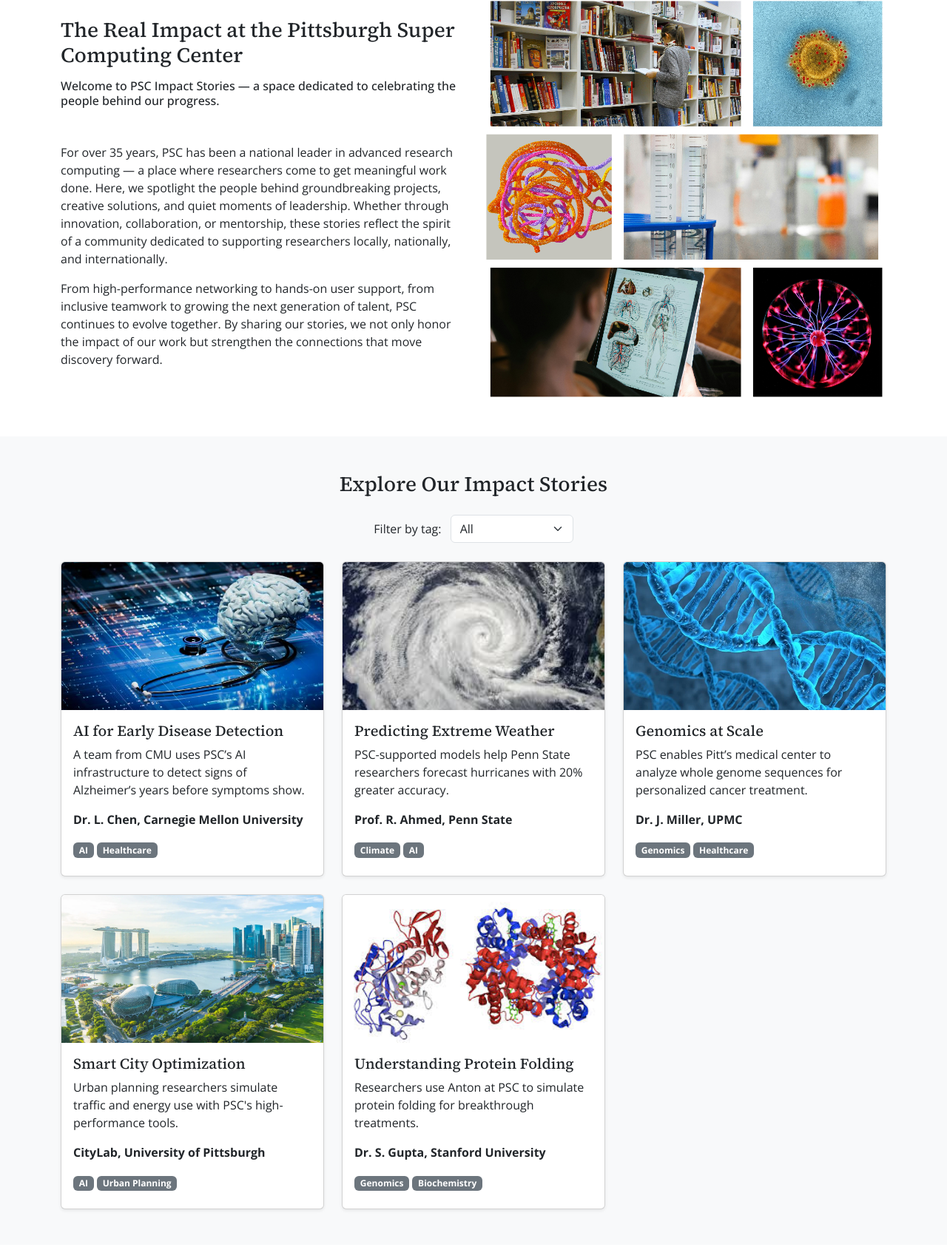
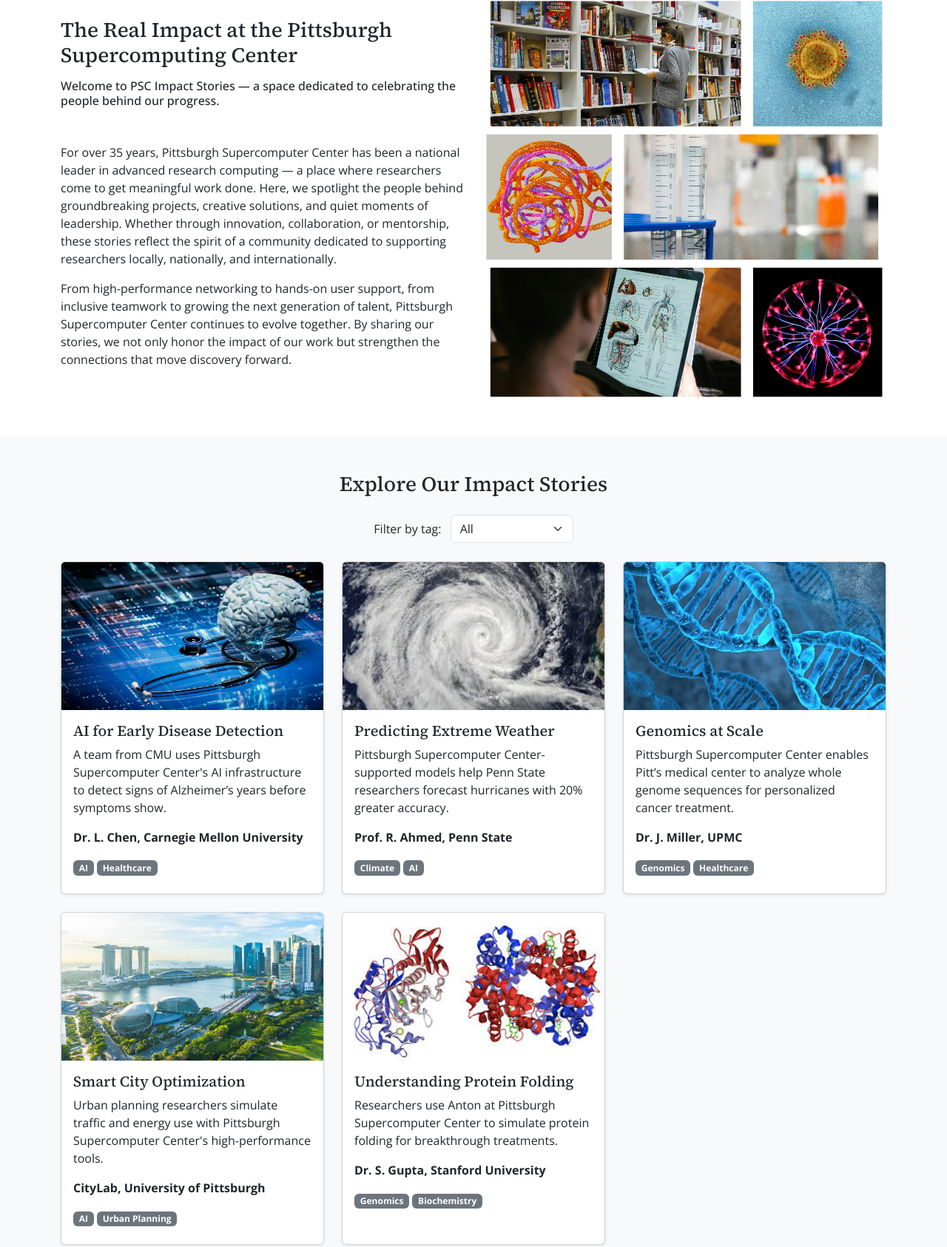
Before and after one commit to evafrank7/PSC, a website: page public/index.html in a window 1280 px wide. Shown: the part 415-2101 px from the top of the page at 74% size. Drawn offline with nearby package versions, Linux system fonts and the light colour scheme.

Commit message:
Fixing PSC to Pittsburgh Supercomputer Center

```diff
--- a/public/data/data.json
+++ b/public/data/data.json
@@ -1,7 +1,7 @@
 [
   {
     "title": "AI for Early Disease Detection",
-    "description": "A team from CMU uses PSC’s AI infrastructure to detect signs of Alzheimer’s years before symptoms show.",
+    "description": "A team from CMU uses Pittsburgh Supercomputer Center's AI infrastructure to detect signs of Alzheimer’s years before symptoms show.",
     "researcher": "Dr. L. Chen, Carnegie Mellon University",
     "story": "Lorem ipsum dolor sit amet, consectetur adipiscing elit. Sed euismod, nibh sed laoreet sagittis, elit velit tincidunt urna, ac dignissim metus erat ut odio. Integer suscipit, metus vel malesuada tincidunt, libero justo fermentum lorem, sed tincidunt velit dolor non sapien. Curabitur ac risus ac nisl tempus hendrerit. Morbi at purus eu ante vestibulum pulvinar in nec magna. Pellentesque in erat quis elit dignissim tincidunt. Donec lobortis dapibus magna non porttitor.",
     "tags": ["AI", "Healthcare"],
@@ -9,7 +9,7 @@
   },
   {
     "title": "Predicting Extreme Weather",
-    "description": "PSC-supported models help Penn State researchers forecast hurricanes with 20% greater accuracy.",
+    "description": "Pittsburgh Supercomputer Center-supported models help Penn State researchers forecast hurricanes with 20% greater accuracy.",
     "researcher": "Prof. R. Ahmed, Penn State",
     "story": "Lorem ipsum dolor sit amet, consectetur adipiscing elit. Sed euismod, nibh sed laoreet sagittis, elit velit tincidunt urna, ac dignissim metus erat ut odio. Integer suscipit, metus vel malesuada tincidunt, libero justo fermentum lorem, sed tincidunt velit dolor non sapien. Curabitur ac risus ac nisl tempus hendrerit. Morbi at purus eu ante vestibulum pulvinar in nec magna. Pellentesque in erat quis elit dignissim tincidunt. Donec lobortis dapibus magna non porttitor.",
     "tags": ["Climate", "AI"],
@@ -17,7 +17,7 @@
   },
   {
     "title": "Genomics at Scale",
-    "description": "PSC enables Pitt’s medical center to analyze whole genome sequences for personalized cancer treatment.",
+    "description": "Pittsburgh Supercomputer Center enables Pitt’s medical center to analyze whole genome sequences for personalized cancer treatment.",
     "researcher": "Dr. J. Miller, UPMC",
     "story": "Lorem ipsum dolor sit amet, consectetur adipiscing elit. Sed euismod, nibh sed laoreet sagittis, elit velit tincidunt urna, ac dignissim metus erat ut odio. Integer suscipit, metus vel malesuada tincidunt, libero justo fermentum lorem, sed tincidunt velit dolor non sapien. Curabitur ac risus ac nisl tempus hendrerit. Morbi at purus eu ante vestibulum pulvinar in nec magna. Pellentesque in erat quis elit dignissim tincidunt. Donec lobortis dapibus magna non porttitor.",
     "tags": ["Genomics", "Healthcare"],
@@ -25,7 +25,7 @@
   },
   {
     "title": "Smart City Optimization",
-    "description": "Urban planning researchers simulate traffic and energy use with PSC's high-performance tools.",
+    "description": "Urban planning researchers simulate traffic and energy use with Pittsburgh Supercomputer Center's high-performance tools.",
     "researcher": "CityLab, University of Pittsburgh",
     "story": "Lorem ipsum dolor sit amet, consectetur adipiscing elit. Sed euismod, nibh sed laoreet sagittis, elit velit tincidunt urna, ac dignissim metus erat ut odio. Integer suscipit, metus vel malesuada tincidunt, libero justo fermentum lorem, sed tincidunt velit dolor non sapien. Curabitur ac risus ac nisl tempus hendrerit. Morbi at purus eu ante vestibulum pulvinar in nec magna. Pellentesque in erat quis elit dignissim tincidunt. Donec lobortis dapibus magna non porttitor.",
     "tags": ["AI", "Urban Planning"],
@@ -33,7 +33,7 @@
   },
   {
     "title": "Understanding Protein Folding",
-    "description": "Researchers use Anton at PSC to simulate protein folding for breakthrough treatments.",
+    "description": "Researchers use Anton at Pittsburgh Supercomputer Center to simulate protein folding for breakthrough treatments.",
     "researcher": "Dr. S. Gupta, Stanford University",
     "story": "Lorem ipsum dolor sit amet, consectetur adipiscing elit. Sed euismod, nibh sed laoreet sagittis, elit velit tincidunt urna, ac dignissim metus erat ut odio. Integer suscipit, metus vel malesuada tincidunt, libero justo fermentum lorem, sed tincidunt velit dolor non sapien. Curabitur ac risus ac nisl tempus hendrerit. Morbi at purus eu ante vestibulum pulvinar in nec magna. Pellentesque in erat quis elit dignissim tincidunt. Donec lobortis dapibus magna non porttitor.",
     "tags": ["Genomics", "Biochemistry"],
--- a/public/index.html
+++ b/public/index.html
@@ -147,7 +147,7 @@
       <div class="container">
         <h1 class="mb-3">PSC Impact Stories</h1>
         <p class="lead">
-          Discover how PSC’s advanced computing resources are empowering
+          Discover how Pittsburgh Supercomputer Center’s advanced computing resources are empowering
           researchers to solve real-world challenges, from AI breakthroughs to
           climate modeling.
         </p>
@@ -160,14 +160,14 @@
         <div class="row align-items-center">
           <div class="col-md-6">
             <h3 class="mb-3">
-              The Real Impact at the Pittsburgh Super Computing Center
+              The Real Impact at the Pittsburgh Supercomputing Center
             </h3>
             <h6 class="mb-5">
               Welcome to PSC Impact Stories — a space dedicated to celebrating
               the people behind our progress.
             </h6>
             <p class="message-1">
-              For over 35 years, PSC has been a national leader in advanced
+              For over 35 years, Pittsburgh Supercomputer Center has been a national leader in advanced
               research computing — a place where researchers come to get
               meaningful work done. Here, we spotlight the people behind
               groundbreaking projects, creative solutions, and quiet moments of
@@ -179,7 +179,7 @@
 
             <p class="message-2">
               From high-performance networking to hands-on user support, from
-              inclusive teamwork to growing the next generation of talent, PSC
+              inclusive teamwork to growing the next generation of talent, Pittsburgh Supercomputer Center
               continues to evolve together. By sharing our stories, we not only
               honor the impact of our work but strengthen the connections that
               move discovery forward.
```
